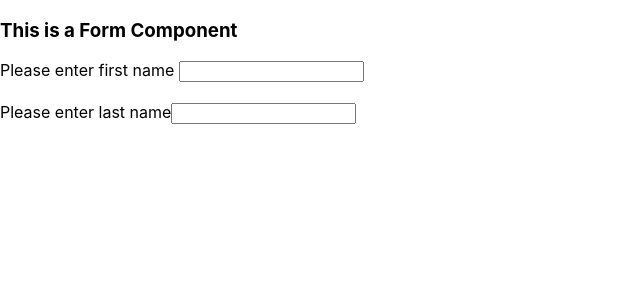
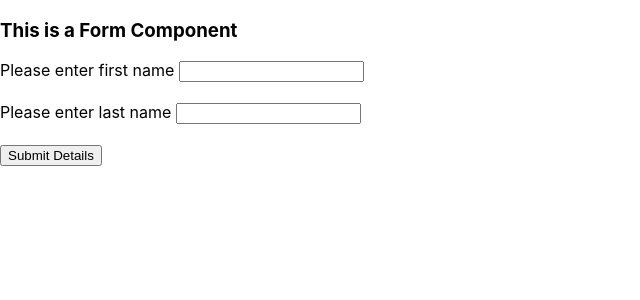
Before and after one commit to engineersubhadip/REACT, a React (Create React App) app in the folder Class-1/my-app/: page / in a window 1280 px wide. Shown: the top 300 px of the page, without its empty margins (0-640 px from the left). Built offline with nearby package versions, Linux system fonts and the light colour scheme.

Commit message:
Implemented a scenario where we are stopping the page from refreshing

```diff
--- a/Class-1/my-app/src/Components/Forms.js
+++ b/Class-1/my-app/src/Components/Forms.js
@@ -35,16 +35,23 @@ let Forms = function(){
         }
     }
 
+    let handleSubmit = function(e){
+        e.preventDefault();
+        console.log(firstName,lastName);
+    }
     return (
         <div>
             <h3>This is a Form Component</h3>
-            <form>
+            <form onSubmit={handleSubmit}>
                 <label htmlFor="fName">Please enter first name </label>
                 <input type="text" id="fName" value={firstName} onChange={updateFirstName}></input>
                 <br></br>
                 <br></br>
-                <label htmlFor="lName">Please enter last name</label>
+                <label htmlFor="lName">Please enter last name </label>
                 <input type="text" id="lName" value={lastName} onChange={updateLastName}></input>
+                <br></br>
+                <br></br>
+                <button type="submit">Submit Details</button>
             </form>
         </div>
     )
```
